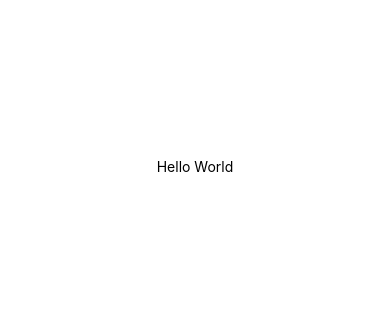
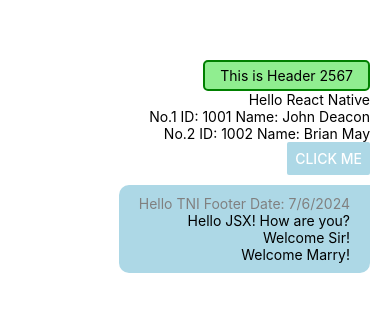
Before and after one commit to Emperor13/reactNativeTNI, a React Native app: screen / in a window 390 px wide. Shown: the part 256-568 px from the top of the page. Built offline with nearby package versions, Linux system fonts and the light colour scheme.

Commit message:
first react native basic

```diff
--- a/App.tsx
+++ b/App.tsx
@@ -1,11 +1,48 @@
 import { StatusBar } from "expo-status-bar";
-import { StyleSheet, Text, View } from "react-native";
+import React from "react";
+import { StyleSheet, Text, View, Button, Alert } from "react-native";
 
-export default function App() {
+//import components
+import AppFooter from "./components/AppFooter";
+import AppHeader from "./components/AppHeader";
+
+export default function App():React.JSX.Element {
+
+  const onClickMe = () => {
+    Alert.alert("Hi" , "Hello React.js");
+  }
+
+  const users = [
+    {id: 1001, name: 'John Deacon'},
+    {id: 1002, name: 'Brian May'},
+  ]
+
   return (
     <View style={styles.container}>
-        <Text>Hello World</Text>
+      <AppHeader title="This is Header " year={2024} />
+      <Text>Hello React Native</Text>
+      {users.map((data, index) => {
+        return(
+          <Text key={data.id}>
+            No.{index + 1} ID: {data.id} Name: {data.name}
+          </Text>
+        )
+      })}
+
+
+      <Button
+        title="Click me"
+        color="lightblue"
+        onPress={onClickMe}
+
+        /*onPress={() => {
+          Alert.alert("Surprise!!", "React Native is fun!!");
+        }}*/
+
+      />
+
       <StatusBar style="auto" />
+      <AppFooter/>
     </View>
   );
 }
@@ -14,7 +51,8 @@ const styles = StyleSheet.create({
   container: {
     flex: 1,
     backgroundColor: "#fff",
-    alignItems: "center",
+    alignItems: "flex-end",
+    marginRight: 20,
     justifyContent: "center",
   },
 });
--- /dev/null
+++ b/components/AppFooter.tsx
@@ -0,0 +1,43 @@
+import { StyleSheet, Text, View } from "react-native";
+import React from "react";
+
+const AppFooter = () => {
+  const hello = "Hello TNI Footer";
+  const hello2 = <Text>Hello JSX! How are you?</Text>; //Store components in variable
+
+  const isLogin = true;
+  return (
+      <View style={styles.bgColor}>
+        <Text style={styles.myText}>
+          {hello} Date: {new Date().toLocaleDateString()}
+        </Text>
+        {hello2}
+
+        {isLogin && <Text>Welcome Sir!</Text>}
+
+        {
+            isLogin == true
+            ? <Text>Welcome Marry!</Text> //if
+            : <Text>Please login...</Text> //else
+        }
+      </View>
+  );
+};
+
+export default AppFooter;
+
+const styles = StyleSheet.create({
+  bgColor: {
+    alignItems: "flex-end",
+    backgroundColor: "lightblue",
+    paddingHorizontal: 20,
+    paddingVertical: 10,
+    marginTop: 10,
+    borderTopLeftRadius: 10,
+    borderBottomLeftRadius: 10,
+    borderBottomRightRadius: 10,
+  },
+  myText: {
+    color: "gray",
+  },
+});
--- /dev/null
+++ b/components/AppHeader.tsx
@@ -0,0 +1,33 @@
+import { StyleSheet, Text, View } from 'react-native'
+import React from 'react'
+
+
+//create type of variables for props
+type AppHeaderProps = {
+    title: string,
+    year?: number, /*? = optional props */
+}
+
+const AppHeader = ({title, year}: AppHeaderProps): React.JSX.Element => {
+  return (
+    <View>
+      <Text style={styles.titleBg}>
+        {title}
+        {year && year + 543}
+      </Text>
+    </View>
+  )
+}
+
+export default AppHeader
+
+const styles = StyleSheet.create({
+    titleBg: {
+        backgroundColor: 'lightgreen',
+        paddingHorizontal: 15,
+        paddingVertical: 5,
+        borderRadius: 5,
+        borderWidth: 2,
+        borderColor: "green"
+    }
+})
```
Also changed, not shown: exerciseBookstore.js (deleted, +0 -27 lines), exerciseBookstore.ts (deleted, +0 -26 lines), exerciseFunction.js (deleted, +0 -28 lines), exerciseFunction.ts (deleted, +0 -28 lines).
